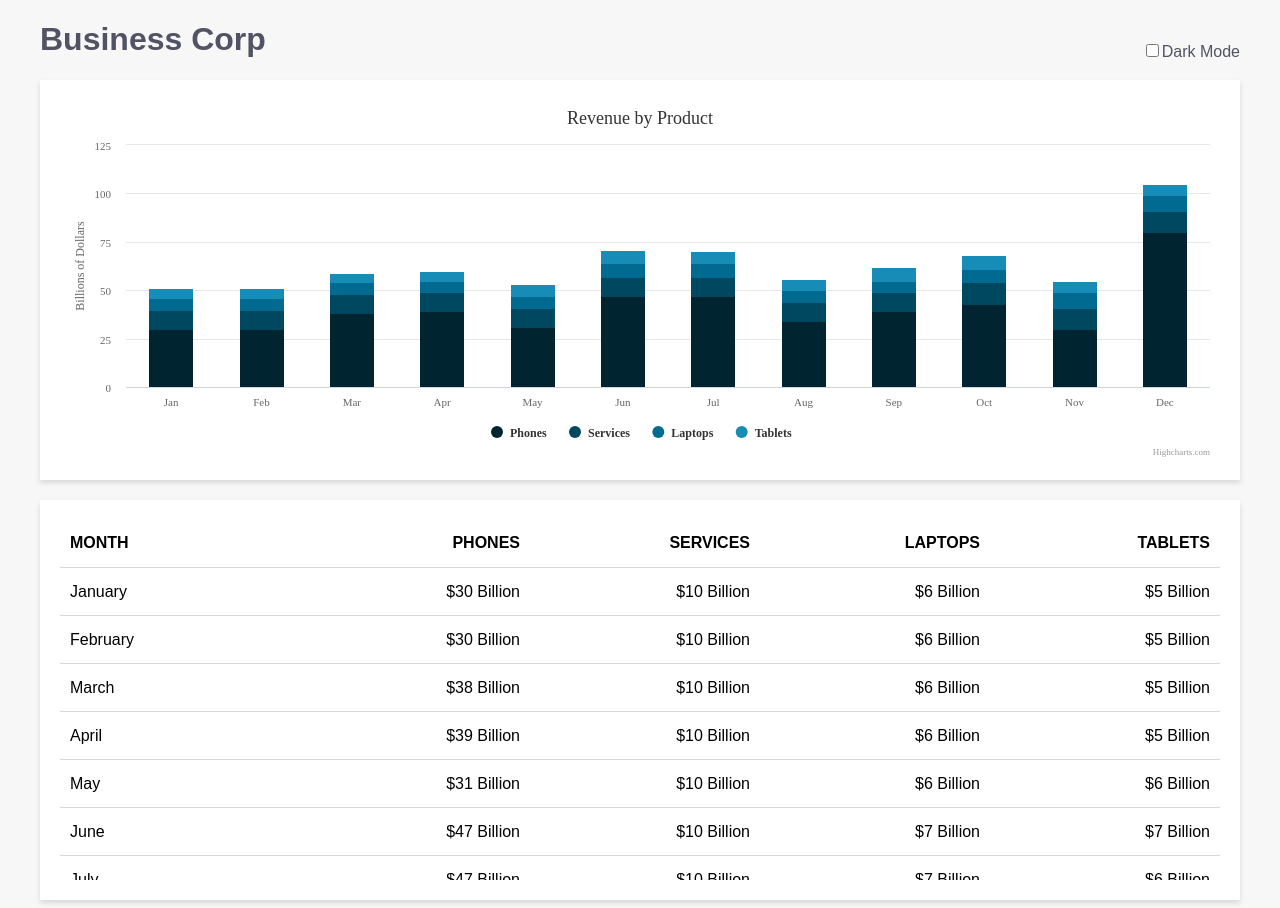
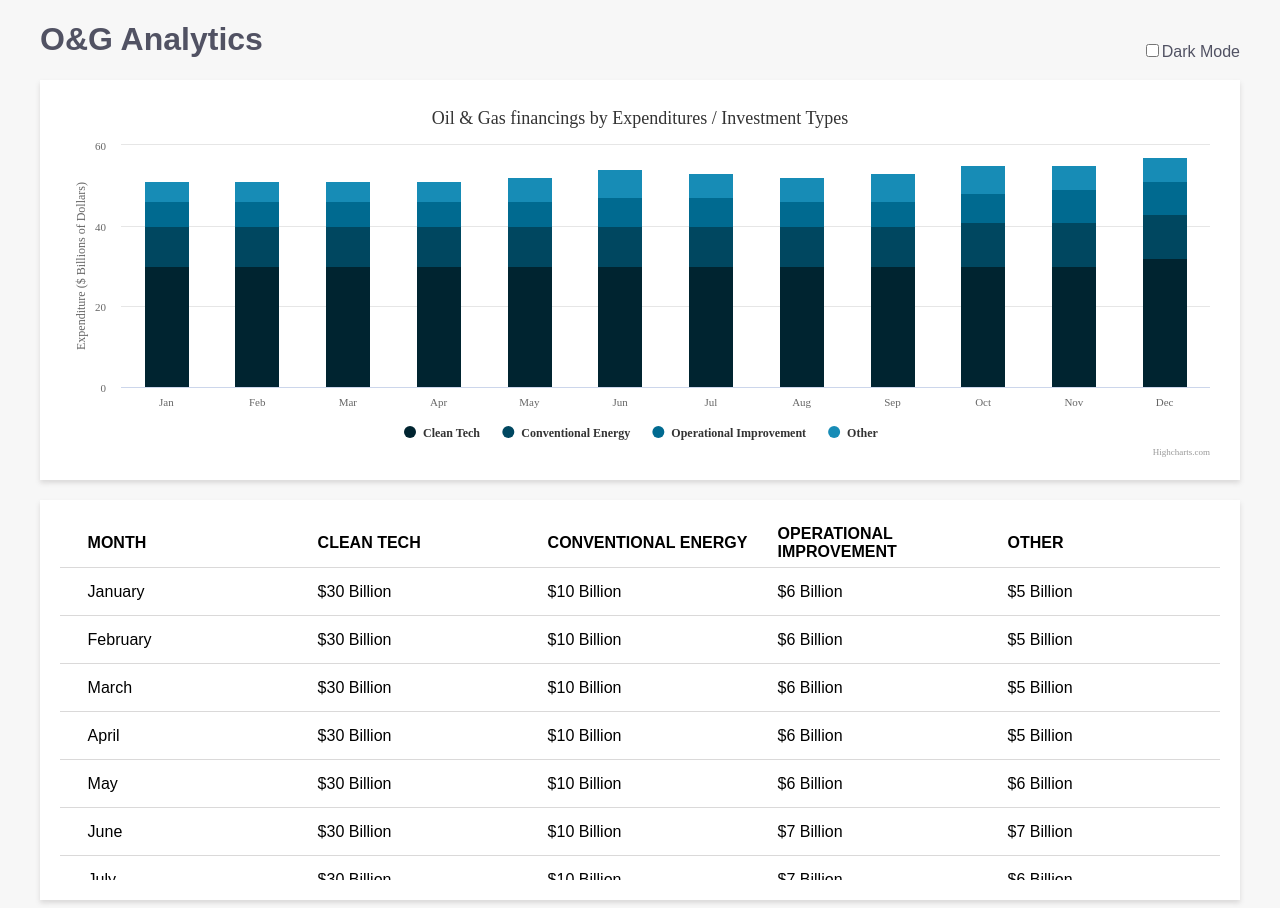
Before and after one commit to christophercalle/AnalyticsDash, a React (Create React App) app in the folder analytics-dash/: page / in a window 1280 px wide. Built offline with nearby package versions, Linux system fonts and the light colour scheme; a web font is replaced by a local one.

Commit message:
added ThemeContext and DarkSwitch theme

```diff
--- a/analytics-dash/src/Dashboard/Brand.js
+++ b/analytics-dash/src/Dashboard/Brand.js
@@ -2,6 +2,6 @@ import React from 'react';
 
 export function Brand() {
   return (
-    <h1>Business Corp</h1>
+    <h1>O&G Analytics</h1>
   )
 }
--- a/analytics-dash/src/Dashboard/Chart.js
+++ b/analytics-dash/src/Dashboard/Chart.js
@@ -1,6 +1,5 @@
 import React from 'react';
 import {Card} from './Card';
-
 import Highcharts from 'highcharts';
 import HighchartsReact from 'highcharts-react-official';
 import {chartData} from './Data';
@@ -14,7 +13,7 @@ const options = {
       }
   },
   title: {
-      text: 'Revenue by Product'
+      text: 'Oil & Gas financings by Expenditures / Investment Types'
   },
   xAxis: {
       categories: ['Jan', 'Feb', 'Mar', 'Apr', 'May','Jun', 'Jul', 'Aug', 'Sep','Oct', 'Nov', 'Dec']
@@ -23,7 +22,7 @@ const options = {
       min: 0,
       reversedStacks: false,
       title: {
-          text: 'Billions of Dollars'
+          text: 'Expenditure ($ Billions of Dollars)'
       }
   },
   tooltip: {
--- a/analytics-dash/src/Dashboard/DarkSwitch.js
+++ b/analytics-dash/src/Dashboard/DarkSwitch.js
@@ -1,5 +1,6 @@
-import React from 'react';
+import React, {useContext} from 'react';
 import styled from 'styled-components';
+import {ThemeContext} from './Dashboard';
 
 const DarkSwitchContainer = styled.div`
   position: absolute;
@@ -10,13 +11,20 @@ const DarkSwitchContainer = styled.div`
 const Input = styled.input``;
 const Label = styled.label`
   cursor: pointer;
+  color: ${({dark}) => dark ? 'white' : 'dark-grey'}
 `;
 
 export function DarkSwitch(){
+  const [theme, setTheme] = useContext(ThemeContext);
+  const dark = theme === 'dark';
   return(
     <DarkSwitchContainer>
-      <Label>
-        <Input type="checkbox" />
+      <Label dark={dark}>
+        <Input type="checkbox" onChange={ e => {
+          setTheme(e.target.checked ? 'dark' : 'light')
+            }}
+            checked={dark}
+          />
         Dark Mode
       </Label>
     </DarkSwitchContainer>
--- a/analytics-dash/src/Dashboard/Dashboard.js
+++ b/analytics-dash/src/Dashboard/Dashboard.js
@@ -1,4 +1,4 @@
-import React from 'react';
+import React, {useState, createContext } from 'react';
 import {Brand} from './Brand';
 import {Container} from './Container';
 import {GlobalStyle} from './GlobalStyle';
@@ -6,16 +6,23 @@ import {Chart} from './Chart';
 import {VirtualizedTable} from './Table';
 import {DarkSwitch} from './DarkSwitch';
 
+export const ThemeContext = createContext();
+
 export function Dashboard() {
+  const themeState = useState('light');
+  const [theme, setTheme] = themeState;
+  const dark = theme === 'dark';
   return (
     <>
-      <GlobalStyle />
-      <Container>
+      <ThemeContext.Provider value={themeState}>
+        <GlobalStyle dark={dark} />
+        <Container>
         <Brand />
         <DarkSwitch />
         <Chart />
         <VirtualizedTable />
-      </Container>
+        </Container>
+      </ThemeContext.Provider>
     </>
   )
 }
--- a/analytics-dash/src/Dashboard/Data.js
+++ b/analytics-dash/src/Dashboard/Data.js
@@ -1,5 +1,3 @@
-
-
 function generateData(count,start, growth){
   // create an empty array
   const data = [];
@@ -16,19 +14,19 @@ function generateData(count,start, growth){
 
 export const chartData = [
   {
-  name: 'Phones',
-  data: generateData(12,30,5),
+  name: 'Clean Tech',
+  data: generateData(12,30,.25),
   color: '#002430'
 }, {
-  name: 'Services',
+  name: 'Conventional Energy',
   data: generateData(12,10,0.2),
   color: '#004760'
 }, {
-  name: 'Laptops',
+  name: 'Operational Improvement',
   data: generateData(12,6,.3),
   color: '#006A90'
 }, {
-  name: 'Tablets',
+  name: 'Other',
   data: generateData(12,5,.5),
   color: '#178CB6'
 }
@@ -55,10 +53,10 @@ function format(num) {
 
 export const tableRows = months.map((month, i ) => ({
   month,
-  phones: format(chartData[0].data[i]),
-  services: format(chartData[1].data[i]),
-  laptops: format(chartData[2].data[i]),
-  tablets: format(chartData[3].data[i]),
+  cleanTech: format(chartData[0].data[i]),
+  conventionalEnergy: format(chartData[1].data[i]),
+  operationalImprovement: format(chartData[2].data[i]),
+  other: format(chartData[3].data[i]),
 }))
 
 export const tableColumns = [
@@ -69,26 +67,26 @@ export const tableColumns = [
   },
   {
     width: 240,
-    label: 'Phones',
-    dataKey: 'phones',
+    label: 'Clean Tech',
+    dataKey: 'cleanTech',
     numeric: true
   },
   {
     width: 240,
-    label: 'Services',
-    dataKey: 'services',
+    label: 'Conventional Energy',
+    dataKey: 'conventionalEnergy',
     numeric: true
   },
   {
     width: 240,
-    label: 'Laptops',
-    dataKey: 'laptops',
+    label: 'Operational Improvement',
+    dataKey: 'operationalImprovement',
     numeric: true
   },
   {
     width: 240,
-    label: 'Tablets',
-    dataKey: 'tablets',
+    label: 'Other',
+    dataKey: 'other',
     numeric: true
   }
 ]
--- a/analytics-dash/src/Dashboard/GlobalStyle.js
+++ b/analytics-dash/src/Dashboard/GlobalStyle.js
@@ -1,13 +1,18 @@
-import {createGlobalStyle} from 'styled-components';
+import styled, {createGlobalStyle} from 'styled-components';
 
-export const darkGrey = "#515263"
-export const medGrey = "#dad9d9"
-export const lightGrey = "#f7f7f7"
+export const black = "#252020";
+export const darkGrey = "#515263";
+export const medGrey = "#dad9d9";
+export const lightGrey = "#f7f7f7";
+export const brandColor = '#006A90';
 
 export const GlobalStyle = createGlobalStyle`
 body {
+  h1 {
+    ${({dark}) => (dark && `color: ${brandColor}`)};
+  }
   color: ${darkGrey};
-  background-color: ${lightGrey};
+  background-color: ${({dark}) => (dark ? black : lightGrey)};
   font-family: 'Blinker', sans-serif;
 }
 `
--- a/analytics-dash/src/Dashboard/Table.js
+++ b/analytics-dash/src/Dashboard/Table.js
@@ -11,7 +11,7 @@ const ROW_HEIGHT = 48;
 const TableCell = styled.div`
   display: flex;
   color: black;
-  ${({align}) => align === 'right' && 'flex-direction: row-reverse'}
+  padding-left: 8%;
 `
 
 class ReactVirtualizedTable extends React.Component{
```
